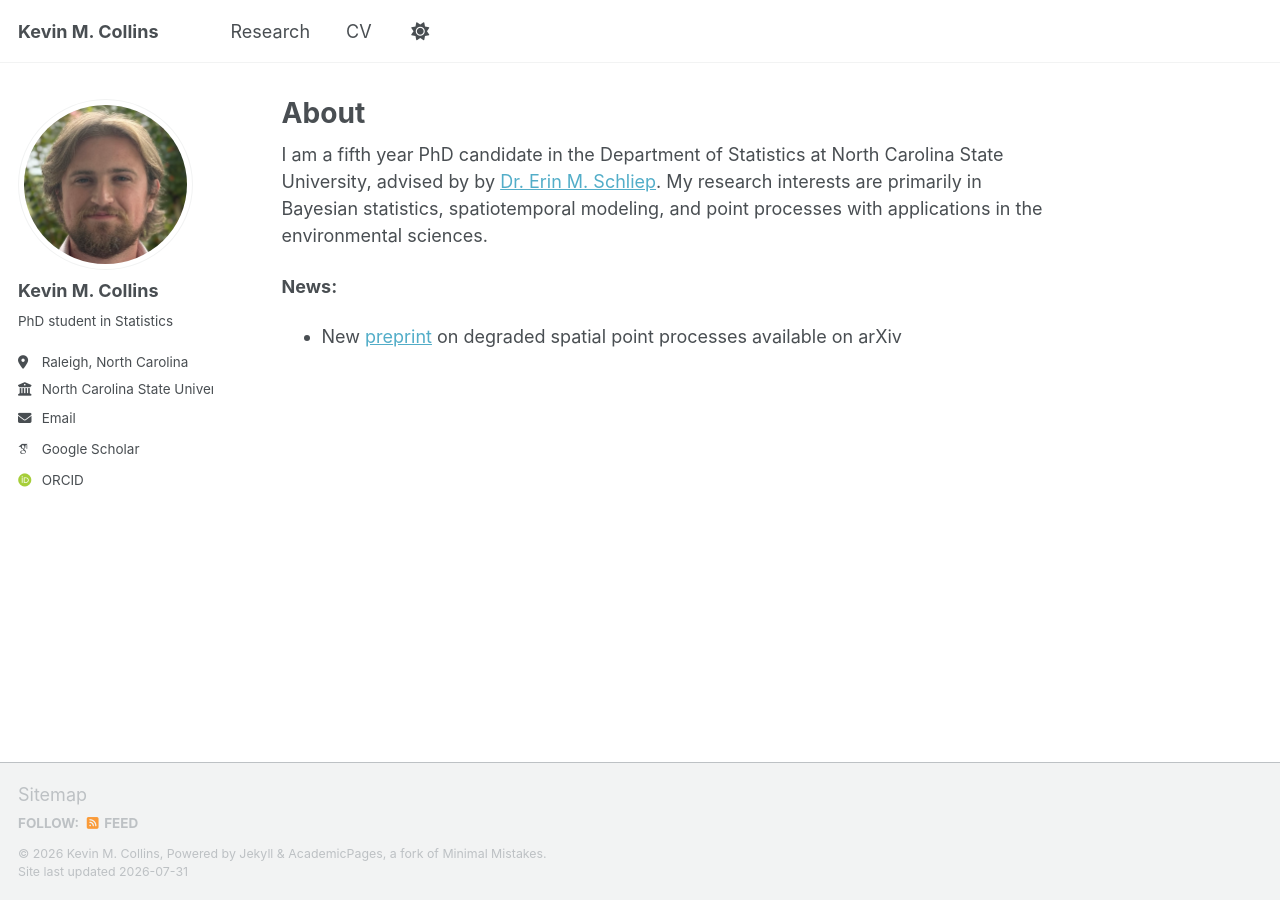
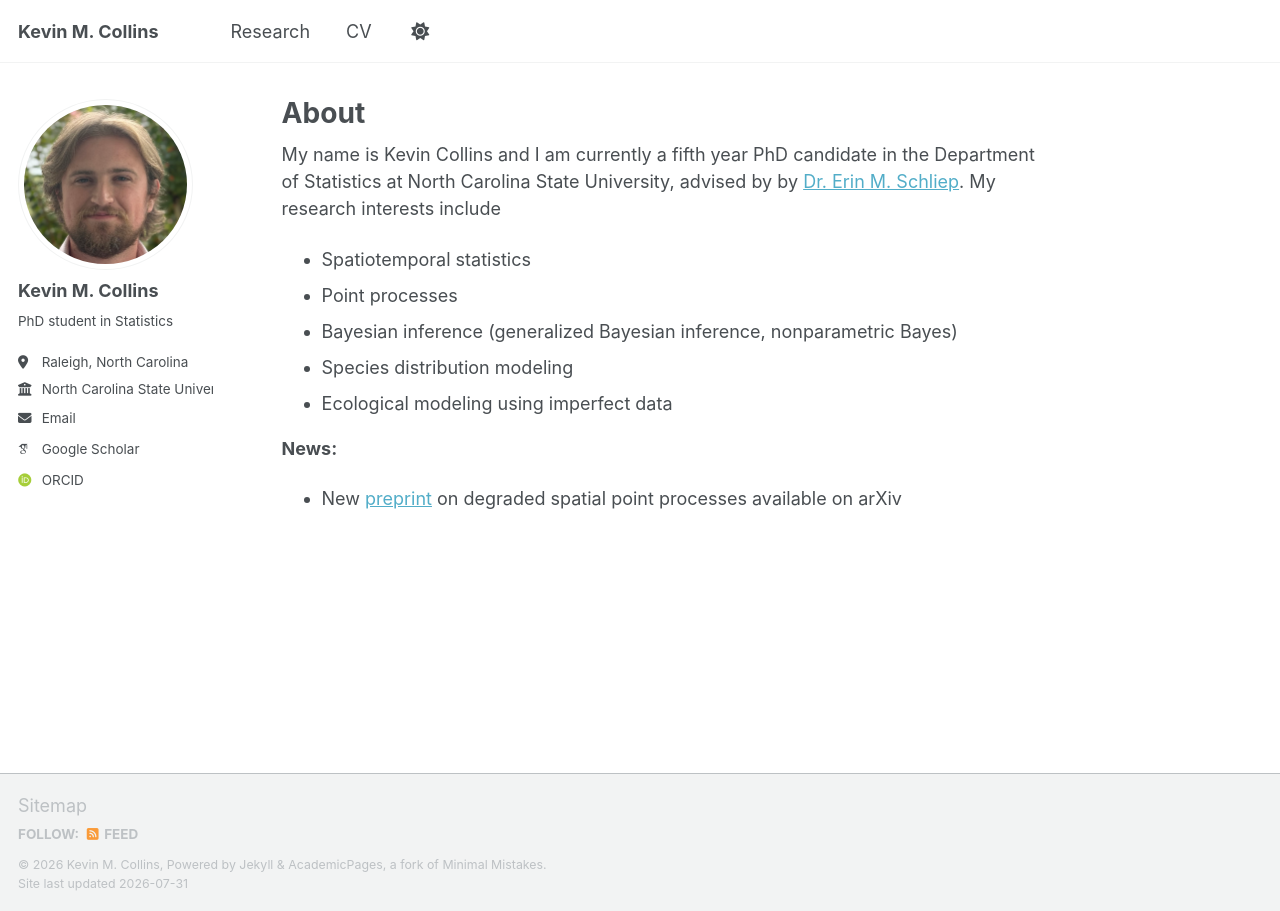
Before and after one commit to kecollins/kecollins.github.io, a Jekyll site: the page built from _pages/about.md, in a window 1280 px wide. Built offline with Jekyll 4.4.1, drawn with Linux system fonts in a browser that asks for light colours; some web fonts are replaced; a script that is not in the unit is left out.

Commit message:
Update about.md

```diff
--- a/_pages/about.md
+++ b/_pages/about.md
@@ -7,7 +7,12 @@ redirect_from:
   - /about.html
 ---
 
-I am a fifth year PhD candidate in the Department of Statistics at North Carolina State University, advised by by [Dr. Erin M. Schliep](https://sites.google.com/ncsu.edu/emschliep/home). My research interests are primarily in Bayesian statistics, spatiotemporal modeling, and point processes with applications in the environmental sciences.
+My name is Kevin Collins and I am currently a fifth year PhD candidate in the Department of Statistics at North Carolina State University, advised by by [Dr. Erin M. Schliep](https://sites.google.com/ncsu.edu/emschliep/home). My research interests include
+- Spatiotemporal statistics
+- Point processes
+- Bayesian inference (generalized Bayesian inference, nonparametric Bayes)
+- Species distribution modeling
+- Ecological modeling using imperfect data
 
 **News:**
 
```
